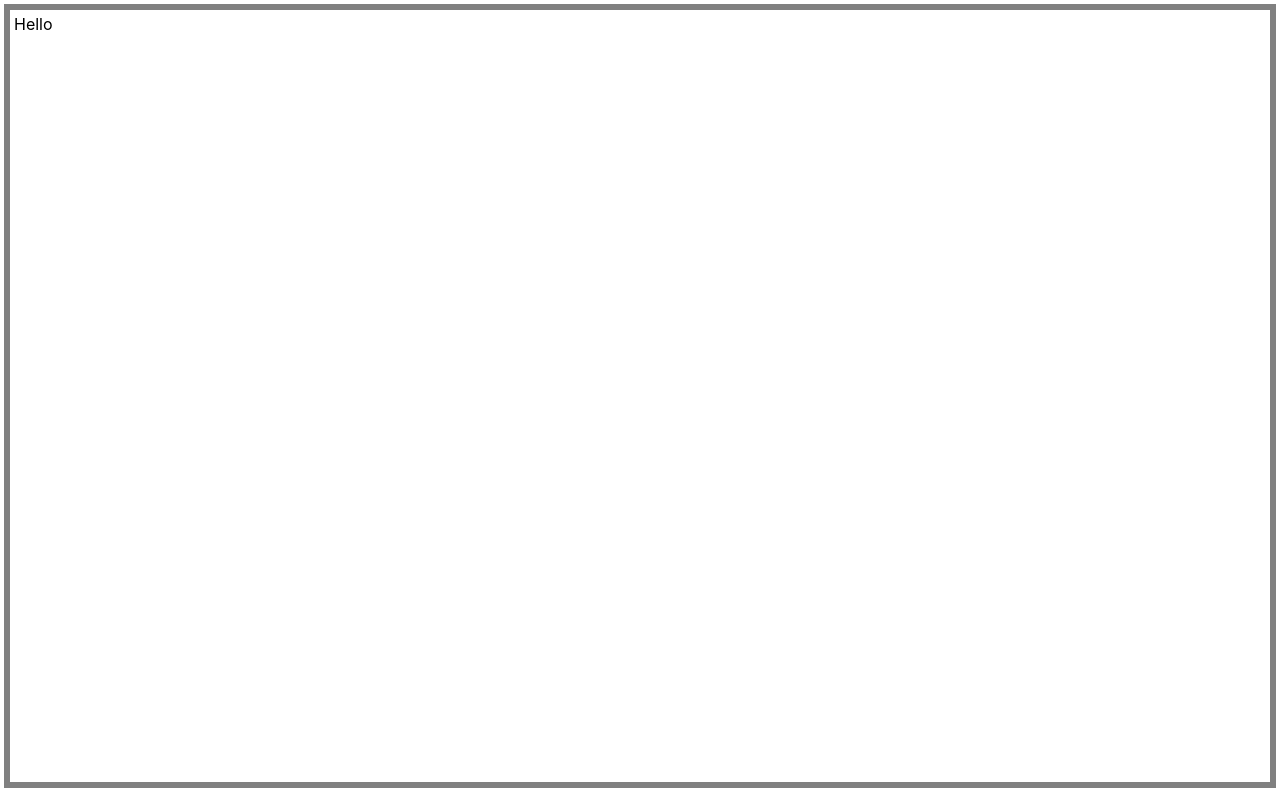
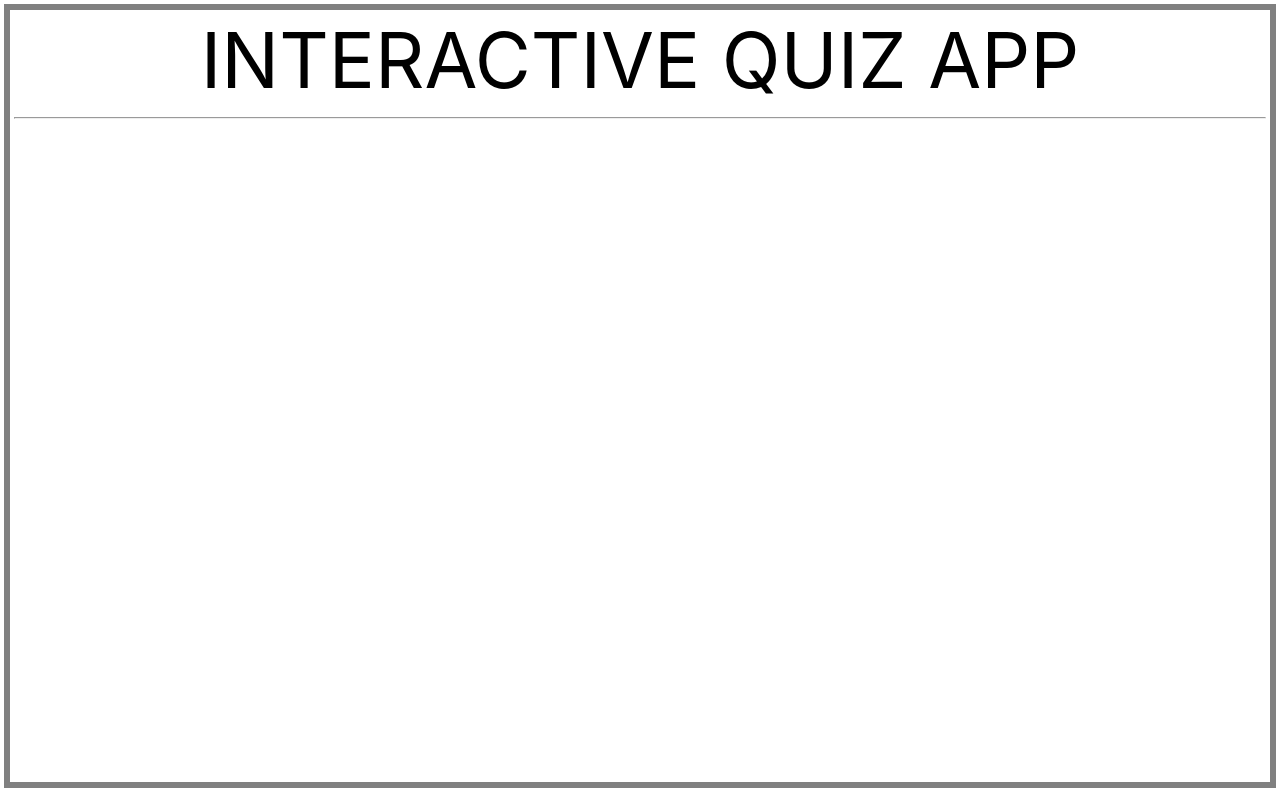
Before and after one commit to abhi-9025/quizapp_assignment, a React (Create React App) app: page / in a window 1280 px wide. Built offline with nearby package versions, Linux system fonts and the light colour scheme; the HTML template or start-up script is replaced by a standard one.

Commit message:
feature__header

```diff
--- a/src/App.css
+++ b/src/App.css
@@ -9,3 +9,7 @@
   margin: 4px;
   padding: 4px;
 }
+a{
+  text-decoration:inherit;
+  color: inherit;
+}
--- a/src/App.js
+++ b/src/App.js
@@ -1,10 +1,14 @@
-import './App.css';
+import { BrowserRouter } from "react-router-dom";
+import "./App.css";
+import Header from "./components/Header/Header";
 
 function App() {
   return (
-    <div className="App">
-      Hello
-    </div>
+    <BrowserRouter>
+      <div className="App">
+        <Header />
+      </div>
+    </BrowserRouter>
   );
 }
 
--- /dev/null
+++ b/src/components/Header/Header.css
@@ -0,0 +1,16 @@
+.header__container{
+    display: flex;
+    flex-direction: column;
+    align-items: center;
+}
+
+.header__title{
+    text-transform: uppercase;
+    font-size: 6vw;
+    cursor: pointer;
+}
+
+.header__hr{
+    margin:10px;
+    width: 100%;background-color: gray;
+}
--- /dev/null
+++ b/src/components/Header/Header.js
@@ -0,0 +1,13 @@
+import React from "react";
+import "./Header.css";
+import { Link } from "react-router-dom";
+const Header = () => {
+  return (
+    <div className="header__container">
+      <Link to="/" className="header__title">Interactive Quiz App</Link>
+      <hr className="header__hr"/>
+    </div>
+  );
+};
+
+export default Header;
```
